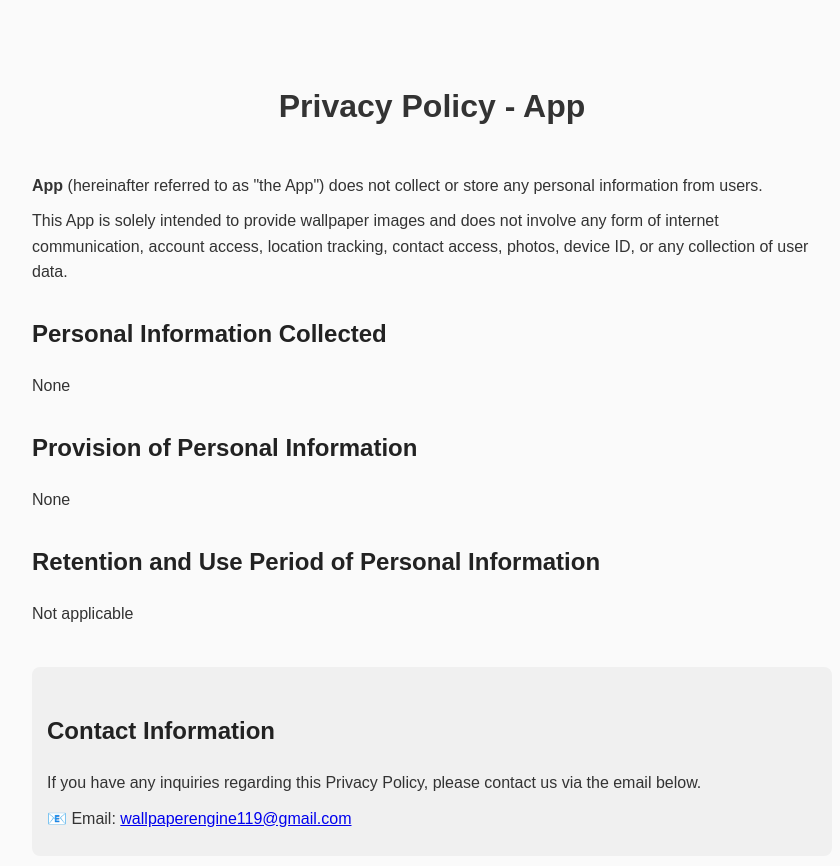
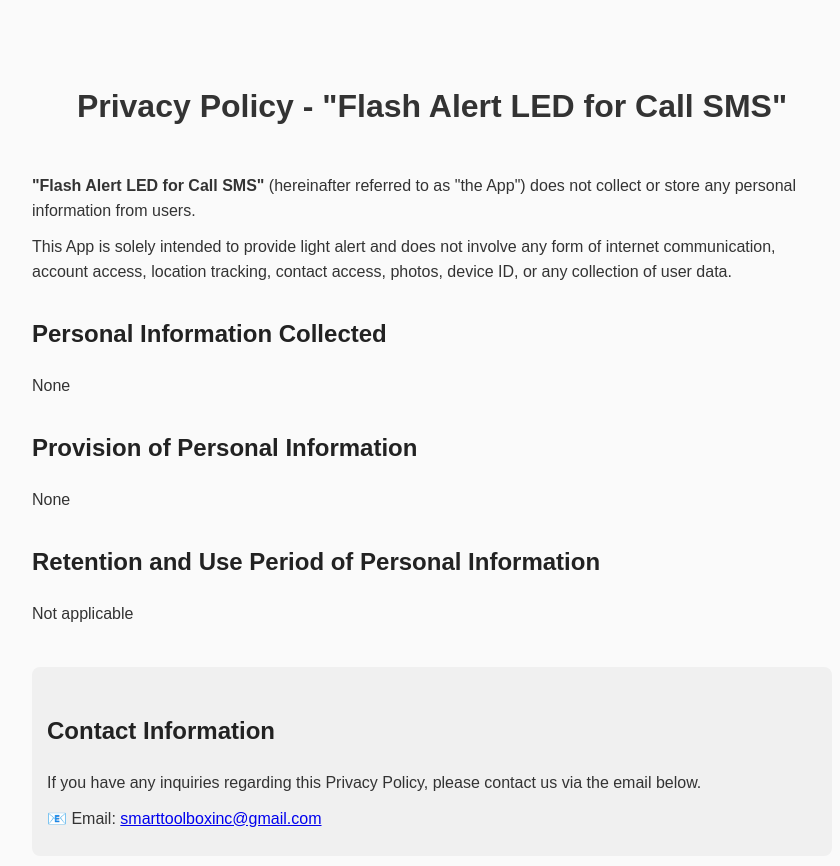
Before and after one commit to chillenglish0/privacy_policy_flashalertledforcallsms, a plain HTML site: page index.html in a window 1280 px wide. Shown: the whole page, without its empty margins (208-1048 px from the left). Drawn offline with Linux system fonts and the light colour scheme.

Commit message:
Update and rename index_wallpapers.html to index.html

```diff
--- a/index_wallpapers.html
+++ b/index.html
@@ -2,7 +2,7 @@
 <html lang="en">
 <head>
   <meta charset="UTF-8">
-  <title>Privacy Policy - App</title>
+  <title>Privacy Policy - "Flash Alert LED for Call SMS"</title>
   <style>
     body {
       font-family: Arial, Helvetica, sans-serif;
@@ -33,10 +33,10 @@
   </style>
 </head>
 <body>
-  <h1>Privacy Policy - App</h1>
+  <h1>Privacy Policy - "Flash Alert LED for Call SMS"</h1>
 
-  <p><strong>App</strong> (hereinafter referred to as "the App") does not collect or store any personal information from users.</p>
-  <p>This App is solely intended to provide wallpaper images and does not involve any form of internet communication, account access, location tracking, contact access, photos, device ID, or any collection of user data.</p>
+  <p><strong>"Flash Alert LED for Call SMS"</strong> (hereinafter referred to as "the App") does not collect or store any personal information from users.</p>
+  <p>This App is solely intended to provide light alert and does not involve any form of internet communication, account access, location tracking, contact access, photos, device ID, or any collection of user data.</p>
 
   <h2>Personal Information Collected</h2>
   <p>None</p>
@@ -50,7 +50,7 @@
   <div class="contact">
     <h2>Contact Information</h2>
     <p>If you have any inquiries regarding this Privacy Policy, please contact us via the email below.</p>
-    <p>📧 Email: <a href="mailto:wallpaperengine119@gmail.com">wallpaperengine119@gmail.com</a></p>
+    <p>📧 Email: <a href="mailto:smarttoolboxinc@gmail.com">smarttoolboxinc@gmail.com</a></p>
   </div>
 </body>
 </html>
```
